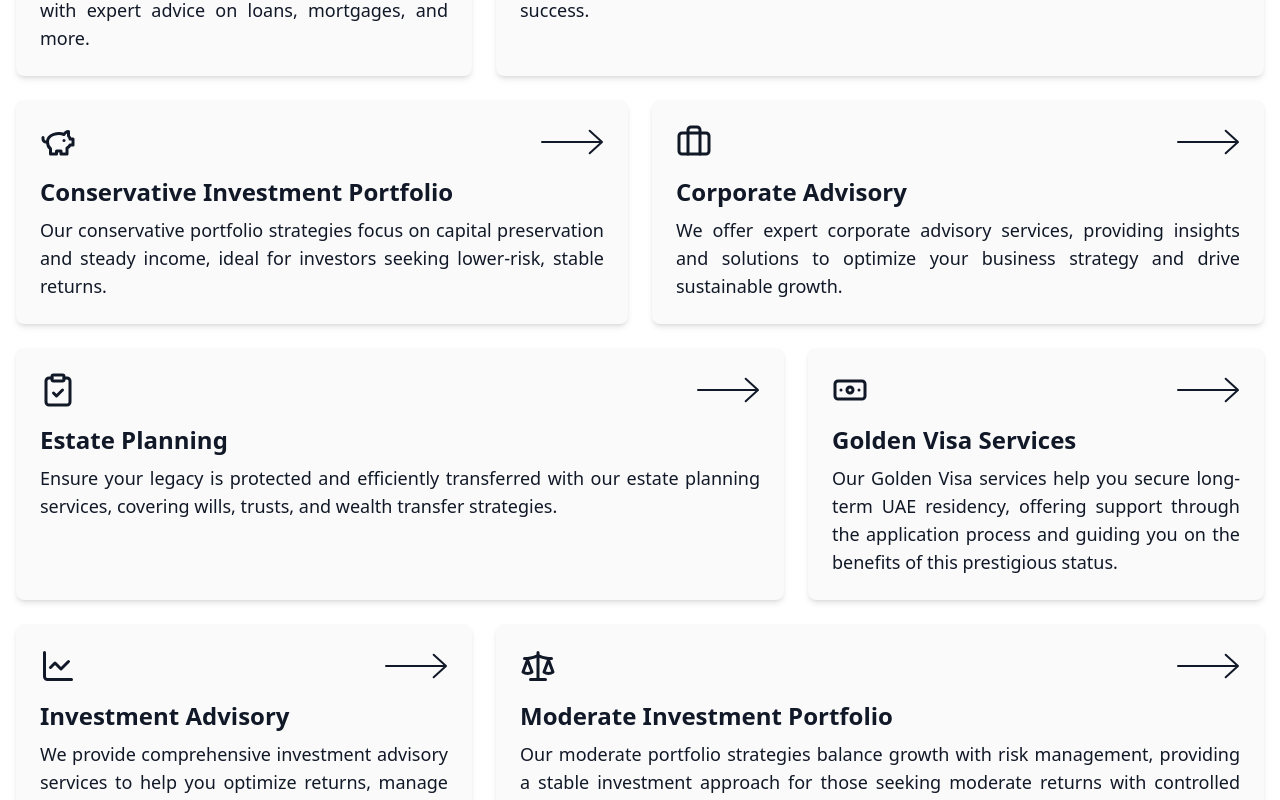
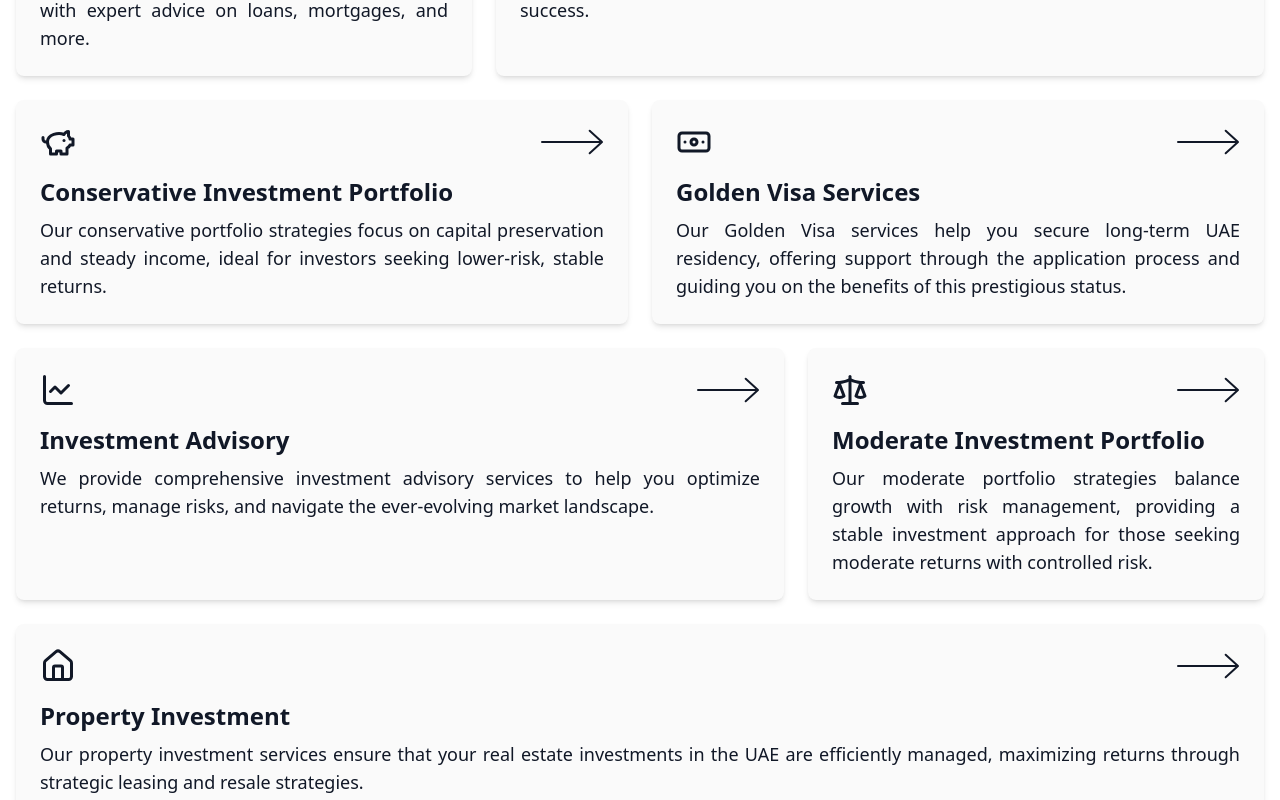
Before and after one commit to EnigmaInitiative/jsk-fe, a Next.js app: page / in a window 1280 px wide. Shown: the part 2300-3100 px from the top of the page. Built offline with nearby package versions, Linux system fonts and the light colour scheme.

Commit message:
feat: changes

```diff
--- a/src/app/rental-resale-property/page.tsx
+++ b/src/app/property-investment/page.tsx
@@ -3,7 +3,7 @@ import React from "react";
 const JSKRealEstateInvestments = () => {
   return (
     <div className="container mx-auto overflow-x-hidden p-8 text-justify">
-      <h1 className="mb-6 text-4xl font-bold">Rental & Resale Property</h1>
+      <h1 className="mb-6 text-4xl font-bold">Property Investment</h1>
 
       <p className="mb-4 text-gray-800">
         In the dynamic UAE real estate market, JSK stands as your trusted
--- a/src/data/features_data.tsx
+++ b/src/data/features_data.tsx
@@ -75,13 +75,13 @@ export const services: Service[] = [
     icon: PiggyBank,
     redirect: "/conservative-portfolio",
   },
-  {
-    title: "Corporate Advisory",
-    description:
-      "We offer expert corporate advisory services, providing insights and solutions to optimize your business strategy and drive sustainable growth.",
-    icon: Briefcase,
-    redirect: "/corporate-advisory",
-  },
+  // {
+  //   title: "Corporate Advisory",
+  //   description:
+  //     "We offer expert corporate advisory services, providing insights and solutions to optimize your business strategy and drive sustainable growth.",
+  //   icon: Briefcase,
+  //   redirect: "/corporate-advisory",
+  // },
   // {
   //   title: "Diverse Investment Portfolios",
   //   description:
@@ -91,13 +91,13 @@ export const services: Service[] = [
   //   textColor: "text-gray-900",
   //   maxwidth: "lg:max-w-[30rem]",
   // },
-  {
-    title: "Estate Planning",
-    description:
-      "Ensure your legacy is protected and efficiently transferred with our estate planning services, covering wills, trusts, and wealth transfer strategies.",
-    icon: ClipboardCheck,
-    redirect: "/estate-planning",
-  },
+  // {
+  //   title: "Estate Planning",
+  //   description:
+  //     "Ensure your legacy is protected and efficiently transferred with our estate planning services, covering wills, trusts, and wealth transfer strategies.",
+  //   icon: ClipboardCheck,
+  //   redirect: "/estate-planning",
+  // },
   // {
   //   title: "Fund Management",
   //   description:
@@ -138,11 +138,11 @@ export const services: Service[] = [
   //   maxwidth: "lg:max-w-[16rem]",
   // },
   {
-    title: "Rental and Resale Property",
+    title: "Property Investment",
     description:
-      "Our rental and resale property services ensure that your real estate investments in the UAE are efficiently managed, maximizing returns through strategic leasing and resale strategies.",
+      "Our property investment services ensure that your real estate investments in the UAE are efficiently managed, maximizing returns through strategic leasing and resale strategies.",
     icon: Home,
-    redirect: "/rental-resale-property",
+    redirect: "/property-investment",
   },
 ];
 
--- a/src/data/navbar_data.ts
+++ b/src/data/navbar_data.ts
@@ -43,14 +43,14 @@ export const navbar_data = [
         title: "Business Setup and Licensing",
         redirect: "/business-setup-licensing",
       },
-      {
-        title: "Corporate Advisory",
-        redirect: "/corporate-advisory",
-      },
-      {
-        title: "Estate Planning",
-        redirect: "/estate-planning",
-      },
+      // {
+      //   title: "Corporate Advisory",
+      //   redirect: "/corporate-advisory",
+      // },
+      // {
+      //   title: "Estate Planning",
+      //   redirect: "/estate-planning",
+      // },
       {
         title: "Financial Consultation",
         redirect: "/financial-consultation",
@@ -59,17 +59,17 @@ export const navbar_data = [
         title: "Golden Visa",
         redirect: "/golden-visa",
       },
-      {
-        title: "Legal Consultation",
-        redirect: "/legal-consultation",
-      },
+      // {
+      //   title: "Legal Consultation",
+      //   redirect: "/legal-consultation",
+      // },
       {
         title: "Mortgage Facility",
         redirect: "/mortgage-facility",
       },
       {
-        title: "Rentals and Resale Property",
-        redirect: "/rental-resale-property",
+        title: "Property Investment",
+        redirect: "/property-investment",
       },
     ],
   },
```
Also changed, not shown: src/app/_corporate-advisory/page.tsx (renamed from src/app/corporate-advisory/page.tsx), src/app/_estate-planning/page.tsx (renamed from src/app/estate-planning/page.tsx), src/app/_legal-consultation/page.tsx (renamed from src/app/legal-consultation/page.tsx).
